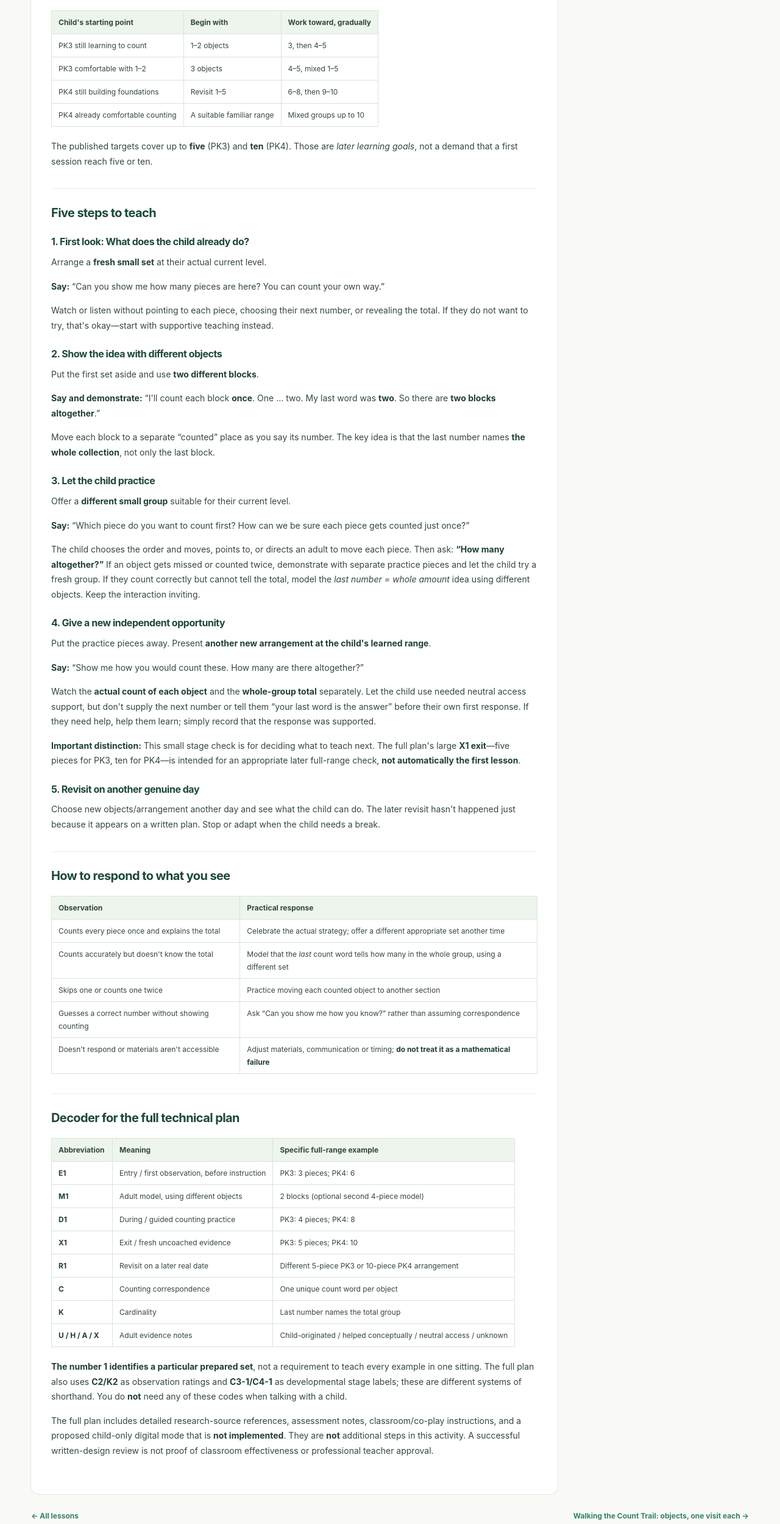
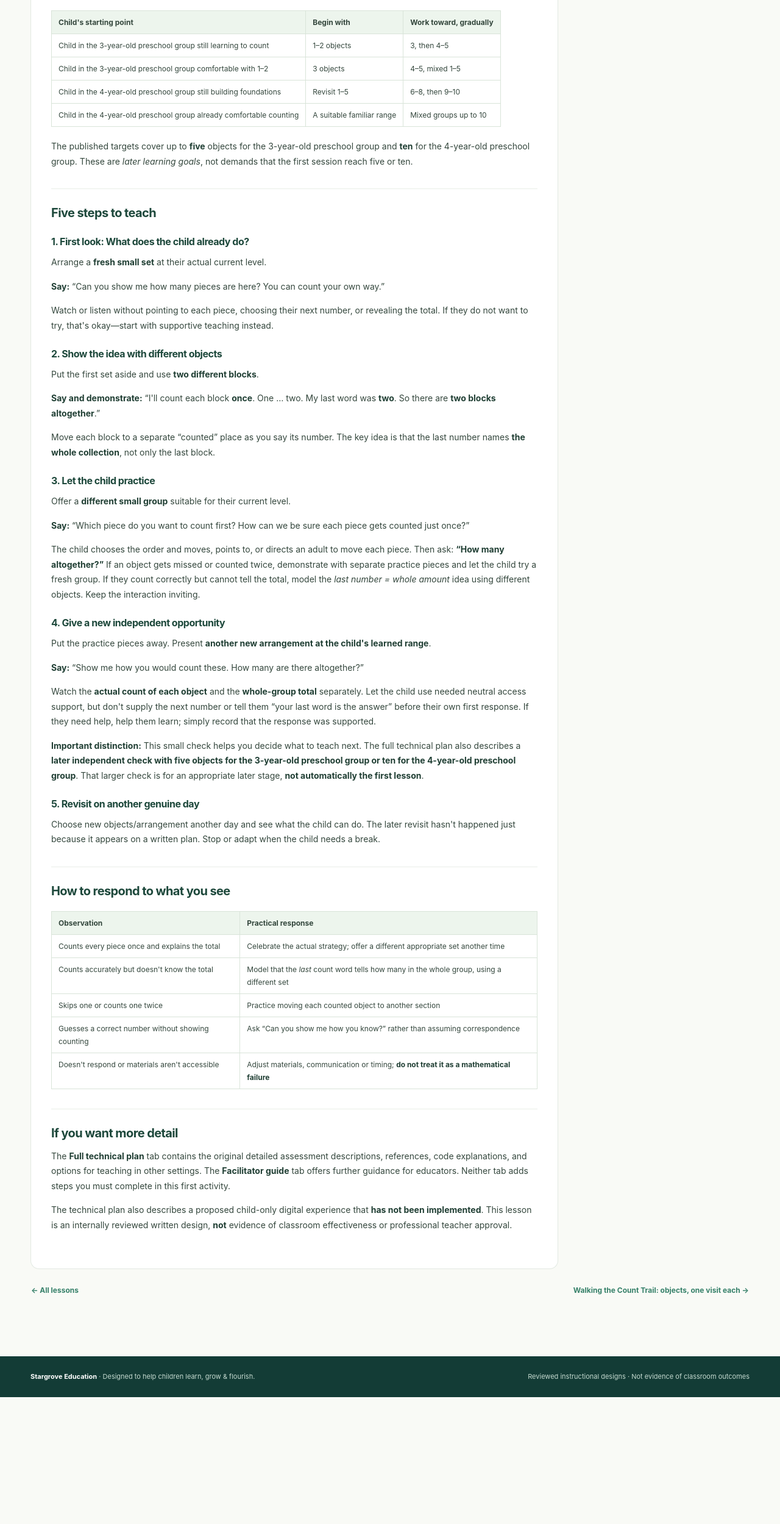
Before and after one commit to bassbonestones/stargrove-lesson-library-web, a plain HTML site: page docs/lessons/number-sense-count-and-cardinality-v0_1/LESSON_01_COLLECTION_COUNT_AND_TOTAL.html in a window 1280 px wide. Shown: the part 988-3487 px from the top of the page at 61% size. After the commit the page ends 3279 px from the top, so only its background shows below. Drawn offline with Linux system fonts and the light colour scheme.

Commit message:
Publish code-free counting walkthrough and technical decoder

```diff
--- a/docs/lessons/number-sense-count-and-cardinality-v0_1/LESSON_01_COLLECTION_COUNT_AND_TOTAL.html
+++ b/docs/lessons/number-sense-count-and-cardinality-v0_1/LESSON_01_COLLECTION_COUNT_AND_TOTAL.html
@@ -15,28 +15,28 @@
 </thead>
 <tbody>
 <tr>
-<td>PK3 still learning to count</td>
+<td>Child in the 3-year-old preschool group still learning to count</td>
 <td>1–2 objects</td>
 <td>3, then 4–5</td>
 </tr>
 <tr>
-<td>PK3 comfortable with 1–2</td>
+<td>Child in the 3-year-old preschool group comfortable with 1–2</td>
 <td>3 objects</td>
 <td>4–5, mixed 1–5</td>
 </tr>
 <tr>
-<td>PK4 still building foundations</td>
+<td>Child in the 4-year-old preschool group still building foundations</td>
 <td>Revisit 1–5</td>
 <td>6–8, then 9–10</td>
 </tr>
 <tr>
-<td>PK4 already comfortable counting</td>
+<td>Child in the 4-year-old preschool group already comfortable counting</td>
 <td>A suitable familiar range</td>
 <td>Mixed groups up to 10</td>
 </tr>
 </tbody>
 </table>
-<p>The published targets cover up to <strong>five</strong> (PK3) and <strong>ten</strong> (PK4). Those are <em>later learning goals</em>, not a demand that a first session reach five or ten.</p>
+<p>The published targets cover up to <strong>five</strong> objects for the 3-year-old preschool group and <strong>ten</strong> for the 4-year-old preschool group. These are <em>later learning goals</em>, not demands that the first session reach five or ten.</p>
 <h2>Five steps to teach</h2>
 <h3>1. First look: What does the child already do?</h3>
 <p>Arrange a <strong>fresh small set</strong> at their actual current level.</p>
@@ -54,7 +54,7 @@
 <p>Put the practice pieces away. Present <strong>another new arrangement at the child's learned range</strong>.</p>
 <p><strong>Say:</strong> “Show me how you would count these. How many are there altogether?”</p>
 <p>Watch the <strong>actual count of each object</strong> and the <strong>whole-group total</strong> separately. Let the child use needed neutral access support, but don't supply the next number or tell them “your last word is the answer” before their own first response. If they need help, help them learn; simply record that the response was supported.</p>
-<p><strong>Important distinction:</strong> This small stage check is for deciding what to teach next. The full plan's large <strong>X1 exit</strong>—five pieces for PK3, ten for PK4—is intended for an appropriate later full-range check, <strong>not automatically the first lesson</strong>.</p>
+<p><strong>Important distinction:</strong> This small check helps you decide what to teach next. The full technical plan also describes a <strong>later independent check with five objects for the 3-year-old preschool group or ten for the 4-year-old preschool group</strong>. That larger check is for an appropriate later stage, <strong>not automatically the first lesson</strong>.</p>
 <h3>5. Revisit on another genuine day</h3>
 <p>Choose new objects/arrangement another day and see what the child can do. The later revisit hasn't happened just because it appears on a written plan. Stop or adapt when the child needs a break.</p>
 <h2>How to respond to what you see</h2>
@@ -88,60 +88,80 @@
 </tr>
 </tbody>
 </table>
-<h2>Decoder for the full technical plan</h2>
+<h2>If you want more detail</h2>
+<p>The <strong>Full technical plan</strong> tab contains the original detailed assessment descriptions, references, code explanations, and options for teaching in other settings. The <strong>Facilitator guide</strong> tab offers further guidance for educators. Neither tab adds steps you must complete in this first activity.</p>
+<p>The technical plan also describes a proposed child-only digital experience that <strong>has not been implemented</strong>. This lesson is an internally reviewed written design, <strong>not</strong> evidence of classroom effectiveness or professional teacher approval.</p></article></section><section class="tab-panel" id="panel-plan" role="tabpanel" aria-labelledby="tab-plan" hidden><article class="prose lesson-content"><div class="technical-reference"><h2>Technical reference: what the abbreviations mean</h2>
+<p><em>Editorial reading aid for the original detailed plan below. This section does not alter the internally reviewed source lesson.</em></p>
+<p>The technical plan describes both early-stage teaching and later full-range assessment examples. <strong>Do not treat every prepared assessment set as a first-day teaching requirement.</strong> PK3 means the 3-year-old preschool group; PK4 means the 4-year-old preschool group.</p>
 <table>
 <thead>
 <tr>
-<th>Abbreviation</th>
+<th>Code</th>
 <th>Meaning</th>
-<th>Specific full-range example</th>
+<th>Original plan's prepared example</th>
 </tr>
 </thead>
 <tbody>
 <tr>
 <td><strong>E1</strong></td>
-<td>Entry / first observation, before instruction</td>
+<td>Entry: initial observation before modeling</td>
 <td>PK3: 3 pieces; PK4: 6</td>
 </tr>
 <tr>
 <td><strong>M1</strong></td>
-<td>Adult model, using different objects</td>
-<td>2 blocks (optional second 4-piece model)</td>
+<td>Model: adult demonstrates using different objects</td>
+<td>2 blocks, with an optional separate 4-piece model</td>
 </tr>
 <tr>
 <td><strong>D1</strong></td>
-<td>During / guided counting practice</td>
+<td>During: guided practice</td>
 <td>PK3: 4 pieces; PK4: 8</td>
 </tr>
 <tr>
 <td><strong>X1</strong></td>
-<td>Exit / fresh uncoached evidence</td>
+<td>Exit: fresh, uncoached, independent full-range check</td>
 <td>PK3: 5 pieces; PK4: 10</td>
 </tr>
 <tr>
 <td><strong>R1</strong></td>
-<td>Revisit on a later real date</td>
-<td>Different 5-piece PK3 or 10-piece PK4 arrangement</td>
+<td>Revisit: a genuinely later day using another collection</td>
+<td>New 5-piece PK3 or 10-piece PK4 arrangement</td>
 </tr>
 <tr>
 <td><strong>C</strong></td>
-<td>Counting correspondence</td>
-<td>One unique count word per object</td>
+<td>One-to-one counting correspondence</td>
+<td>One successive count word per real object, with no skip or repeat</td>
 </tr>
 <tr>
 <td><strong>K</strong></td>
 <td>Cardinality</td>
-<td>Last number names the total group</td>
+<td>The final number word means the total for the whole group</td>
 </tr>
 <tr>
-<td><strong>U / H / A / X</strong></td>
-<td>Adult evidence notes</td>
-<td>Child-originated / helped conceptually / neutral access / unknown</td>
+<td><strong>U</strong></td>
+<td>Unprompted, child-originated evidence</td>
+<td>Child chooses count and total without conceptual hints</td>
+</tr>
+<tr>
+<td><strong>H</strong></td>
+<td>Conceptually helped evidence</td>
+<td>Adult supplies number, strategy, or meaning</td>
+</tr>
+<tr>
+<td><strong>A</strong></td>
+<td>Access-only assistance</td>
+<td>Adult/device enables the child's own choices without giving an answer</td>
+</tr>
+<tr>
+<td><strong>X</strong></td>
+<td>Unknown external assistance or provenance</td>
+<td>Independence cannot be confirmed</td>
 </tr>
 </tbody>
 </table>
-<p><strong>The number 1 identifies a particular prepared set</strong>, not a requirement to teach every example in one sitting. The full plan also uses <strong>C2/K2</strong> as observation ratings and <strong>C3-1/C4-1</strong> as developmental stage labels; these are different systems of shorthand. You do <strong>not</strong> need any of these codes when talking with a child.</p>
-<p>The full plan includes detailed research-source references, assessment notes, classroom/co-play instructions, and a proposed child-only digital mode that is <strong>not implemented</strong>. They are <strong>not</strong> additional steps in this activity. A successful written-design review is not proof of classroom effectiveness or professional teacher approval.</p></article></section><section class="tab-panel" id="panel-plan" role="tabpanel" aria-labelledby="tab-plan" hidden><article class="prose lesson-content"><h1 id="the-counting-collections-studio-teacherparent-lesson-guide">The Counting Collections Studio — teacher/parent lesson guide</h1>
+<p><strong>Different code systems:</strong> The number in <strong>E1–R1</strong> identifies a specific prepared set. <strong>C2/K2</strong> denote observation-rating levels, not additional sets. <strong>C3-1/C4-1</strong> are developmental-stage labels in the companion sequence, not steps in this lesson. <strong>X1</strong> is a named exit set; plain <strong>X</strong> means unknown external support—these are not interchangeable.</p>
+<p>For a child still learning the foundations, begin with appropriate smaller groups and offer a fresh small independent check. The later full-range exit is <strong>not automatically appropriate for the first session</strong>. A small check helps guide teaching, but cannot be relabeled as proof of the later maximum-range objective. The source plan's assessed skills are separately observed; do not assume a correct total proves that every object was counted once. A genuinely later revisit requires a later actual date.</p>
+<hr></div><h1 id="the-counting-collections-studio-teacherparent-lesson-guide">The Counting Collections Studio — teacher/parent lesson guide</h1>
 <p><strong>Required developmental teaching sequence:</strong> <a href="DEVELOPMENTAL_SEQUENCE.html">PK3 foundation → PK4 extension</a>. PK3: 1–2 objects, then 3, then mixed 1–5; PK4: recheck 1–5, introduce 6–8, then 9–10, then mixed 1–10. Assess one-to-one count (C) and last-number cardinality (K) separately. The existing full-grade EXIT is a later source-range check, <strong>not the first teaching session</strong>. Apply this ordered sequence in SOLO, CO-PLAY, ADULT-LED and CLASSROOM routes; SOLO remains a written specification only.</p>
 <p><strong>ID:</strong> MATH-PK-COUNT-01 • <strong>Revision:</strong> 0.1, 2026-10-30 • <strong>Status:</strong> ORIGINAL, UNIVERSE-NEUTRAL INTERNAL DRAFT. Not educator-approved, child-tested, or an implemented solo game. This work is isolated on <code>education/lesson-lab-math-cardinality-20261030</code>, NOT integrated into the canonical governed lesson queue. No story character, proprietary provider curriculum, learner record, or new curriculum-adoption decision is implied.</p>
 <h2 id="a-lesson-at-a-glance">A. Lesson at a glance</h2>
```
